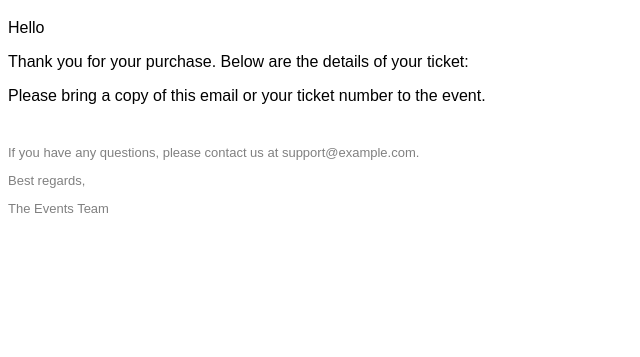
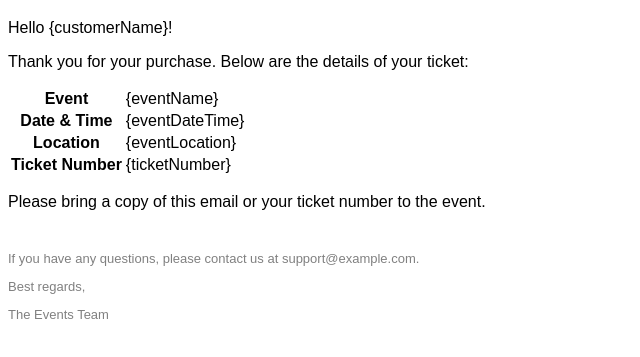
Before and after one commit to TECHROOTS-BV/public, a plain HTML site: page kairali/tarang-ticket-template.html in a window 1280 px wide. Shown: the part 61-418 px from the top of the page, without its empty margins (0-640 px from the left). Drawn offline with Linux system fonts and the light colour scheme.

Commit message:
Update tarang-ticket-template.html

```diff
--- a/kairali/tarang-ticket-template.html
+++ b/kairali/tarang-ticket-template.html
@@ -16,8 +16,28 @@
     </div>
 
     <div class="content">
-        <p>Hello </p>
+        <p>Hello {customerName}!</p>
         <p>Thank you for your purchase. Below are the details of your ticket:</p>
+
+        <table>
+            <tr>
+                <th>Event</th>
+                <td>{eventName}</td>
+            </tr>
+            <tr>
+                <th>Date & Time</th>
+                <td>{eventDateTime}</td>
+            </tr>
+            <tr>
+                <th>Location</th>
+                <td>{eventLocation}</td>
+            </tr>
+            <tr>
+                <th>Ticket Number</th>
+                <td>{ticketNumber}</td>
+            </tr>
+            <!-- Add more details as necessary -->
+        </table>
 
         <p>Please bring a copy of this email or your ticket number to the event.</p>
     </div>
```
